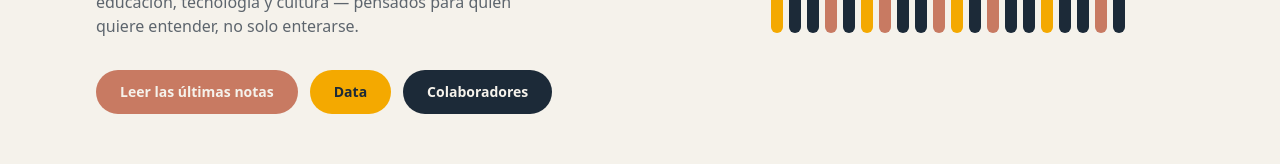
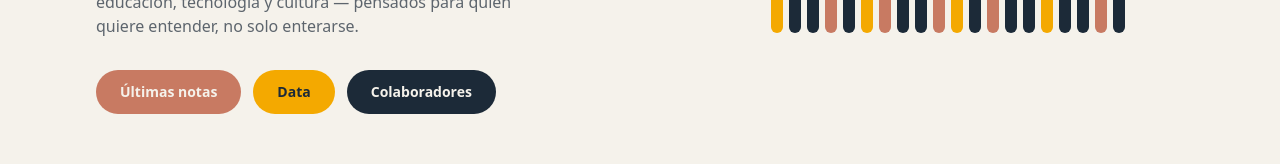
Before and after one commit to pepeyezza/puntovoz, a Next.js app: page / in a window 1280 px wide. Shown: the part 449-613 px from the top of the page. Built offline with nearby package versions, Linux system fonts and the light colour scheme; no server answers; the database is empty.

Commit message:
fix imagen proyectos y texto boton hero

```diff
--- a/src/app/observatorio/proyectos/page.tsx
+++ b/src/app/observatorio/proyectos/page.tsx
@@ -18,7 +18,7 @@ function tipoLabel(tipo: string) {
 async function getProyectos() {
   try {
     const p = await prisma.proyectoLocal.findMany({ orderBy: { createdAt: "desc" } });
-    return p.map((p) => ({ nombre: p.nombre, area: p.area ?? "", tipo: tipoLabel(p.tipo), descripcion: p.descripcion, enlace: p.enlace ?? "" }));
+    return p.map((p) => ({ nombre: p.nombre, area: p.area ?? "", tipo: tipoLabel(p.tipo), descripcion: p.descripcion, enlace: p.enlace ?? "", imagen: (p as any).imagen ?? "" }));
   } catch { return []; }
 }
 
@@ -61,9 +61,9 @@ export default async function Page({ searchParams }: { searchParams: { tipo?: st
             {proyectos.map((p) => (
               <li key={p.nombre} className="rounded-2xl bg-secundario/60 p-6">
                 <div className="flex items-start gap-4">
-                  {(p as any).imagen ? (
+                  {p.imagen ? (
                     <div className="relative h-16 w-16 shrink-0 overflow-hidden rounded-xl border border-principal/10">
-                      <Image src={(p as any).imagen} alt={p.nombre} fill className="object-cover" />
+                      <Image src={p.imagen} alt={p.nombre} fill className="object-cover" />
                     </div>
                   ) : null}
                   <div className="flex-1">
--- a/src/components/layout/Hero.tsx
+++ b/src/components/layout/Hero.tsx
@@ -25,7 +25,7 @@ export default function Hero({
               href="/editoriales"
               className="rounded-full bg-acento px-6 py-3 text-sm font-semibold text-secundario transition-transform hover:-translate-y-0.5"
             >
-              Leer las últimas notas
+              Últimas notas
             </Link>
             <Link
               href="/observatorio"
```
